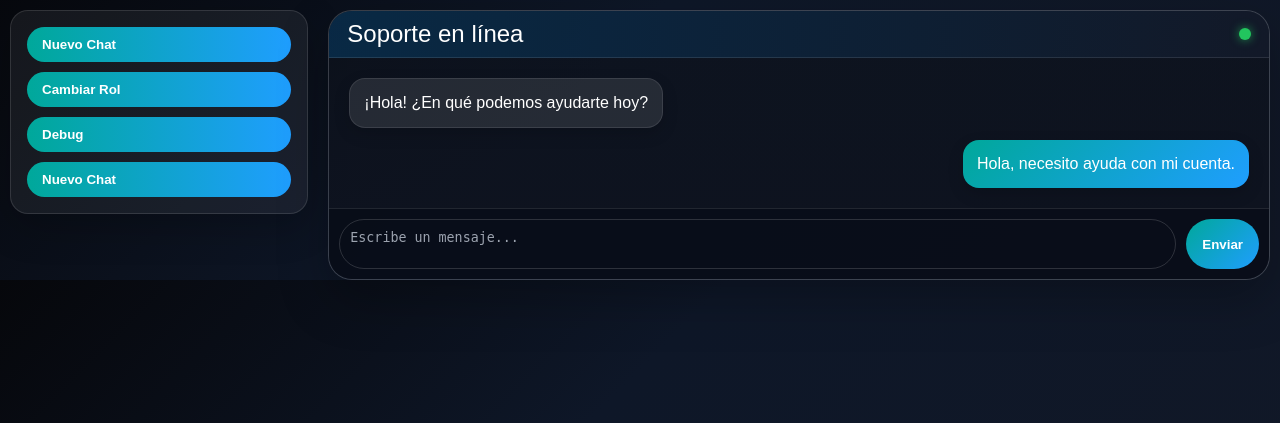
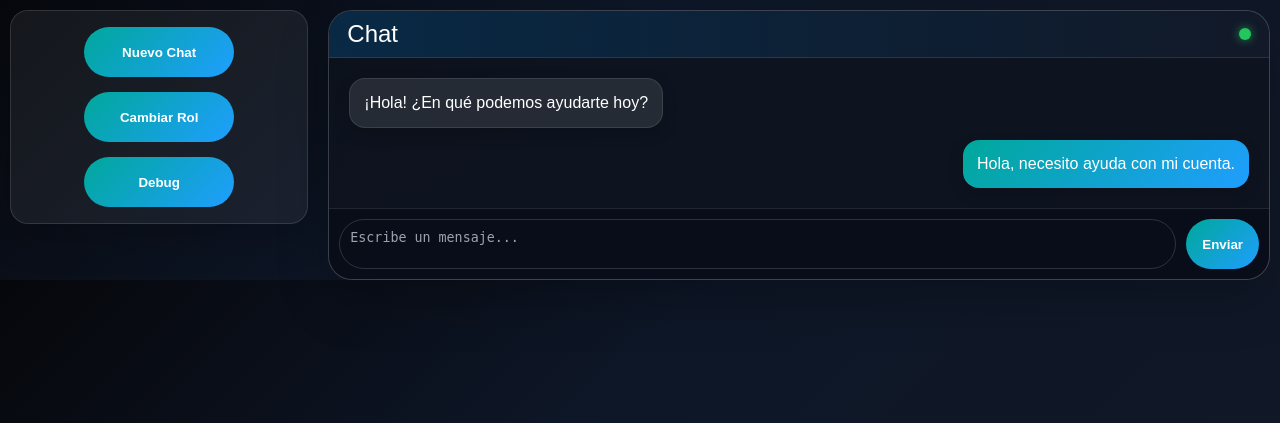
Before and after one commit to CM-Sebastian/rag_personal_ollama_llamaindex, a FastAPI app: page / in a window 1280 px wide. Shown: the part 62-485 px from the top of the page. Run offline with FastAPI, Linux system fonts and the light colour scheme; some web fonts are replaced.

Commit message:
cambios en estaticos

```diff
--- a/src/api/App.py
+++ b/src/api/App.py
@@ -47,10 +47,14 @@
 #Parte IA
 
 
-@app.post("/chat")
+@app.post("/chat-input")
 def recibirMensaje(request: Entradas):
-    entradaUsuario = request.texto
-    print(entradaUsuario)
+
+    entradaChat = request.texto
+    #Falta meter rol aqui
+    PersonalRAG.ask(request.texto,role=role)
+
+
 
 
 """
--- a/src/api/static/main.js
+++ b/src/api/static/main.js
@@ -1,17 +1,59 @@
 // Los elemenots del DOM
+
+const navMenu = document.getElementById("menu-div")
 const divMensaje_envio = document.getElementsByClassName("mensaje enviado")
 const divMensaje_IA = document.getElementsByClassName("mensaje recibido");
 const strMensaje = document.getElementById("textoMensaje")
 const btnChatEnviar = document.getElementById("botonEnviar")
+const rolCuadro = document.getElementById("rol-div")
 
-//Los eventos
 
-btnChatEnviar.addEventListener("click", () => {
+//Botones de cierre
+const btnCerrarRoles = document.getElementById("CerrarRoles-button")
+
+//Variables para IA
+let rol = ""
+
+
+//LOS EVENTOS
+
+//Funciones de utilidad
+
+function CerrarCuadro(objectoX,cuadro){
+    objectoX.addEventListener("click",()=>{
+        cuadro.style.display = "None"
+    })
+
+}
+
+
+//Eventos en navegacion
+navMenu.addEventListener('click', (e) => {
+    // Verificar que el elemento clicado sea un botón
+    if (e.target.tagName === 'BUTTON') {
+
+        // 1. Opcional: Remover la selección de otros botones si solo quieres uno activo a la vez
+        const botones = navMenu.querySelectorAll('button');
+        botones.forEach(btn => btn.classList.remove('seleccionado'));
+
+        // 2. Marcar el botón actual como seleccionado
+        e.target.classList.add('seleccionado');
+
+        // 3. Verificar si fue seleccionado (comprobando la clase)
+        if (e.target.classList.contains('seleccionado') && e.target.id == "CambiarRol") {
+            rolCuadro.style.display = "block";
+        }
+    }
+});
+
+
+
+btnChatEnviar.addEventListener("click",async () => {
     if (!strMensaje.value){
         strMensaje.placeholder = "Debes escribir algo primero..."
     }else{
         //aqui hay error
-        respuestaMensaje = await fetch("/chat",{
+        respuestaMensaje = await fetch("/chat-input",{
             method: "POST",
             headers: JSON.stringify({ texto: strMensaje.value }),
             body: strMensaje.value
@@ -20,3 +62,11 @@
 });
 
 // Conexion con python
+
+
+
+
+//Funciones de solo apariencia
+
+//Cerrar
+CerrarCuadro(btnCerrarRoles,rolCuadro)
--- a/src/api/static/styles.css
+++ b/src/api/static/styles.css
@@ -80,7 +80,6 @@
 
 .opciones-header button{
     width: auto;
-    height: 50px;
     background-color: black;
     border: 1px solid rgba(255, 255, 255, 0.12);
     border-radius: 30px;
@@ -98,33 +97,66 @@
     box-shadow: 0 12px 40px rgba(0, 0, 0, 0.2);
 }
 
-ul {
-    list-style-type: none;
+#menu-div{
     display: flex;
     flex-direction: column;
-    gap: 10px;
+    flex-wrap: nowrap;
+    gap: 15px;
+    align-items: center;
+    justify-content: start;
 }
 
-li{
-    display: flex;
-    justify-content: center;
-}
-
-li button {
-  background: linear-gradient(90deg, #00a89a, #1f9eff);
-  border: none;
-  width: 100%;
-  padding: 10px 15px;
-  cursor: pointer;
-  text-align: left;
+#menu-div button{
+    width: 150px;
 }
 
 
+#rol-div{
+    width: 100%;
+    display: flex;
+    flex-direction: column;
+    gap: 100px;
+    justify-content: center;
+    align-items: center;
+}
 
-button:hover{
-    background: linear-gradient(90deg, #1f9eff, #00a89a);
-    transform: translateX(2px);
+#rol-div button{
+    background: none;
+    text-decoration: underline;
+    text-decoration-color: #1f5bff; /* Cambia el color del subrayado */
+    text-decoration-thickness: 3px; /* Cambia el grosor de la línea */
+    text-decoration-style: solid;
 }
+
+#rol-div button:hover{
+    text-decoration-color: #19e8ff;
+    text-decoration-thickness: 3px;
+    box-shadow: none;
+
+}
+
+
+button {
+    height: 50px;
+    border: none;
+    border-radius: 300px;
+    padding: 0 16px;
+    background: linear-gradient(135deg, #00a89a, #1f9eff);
+    color: white;
+    cursor: pointer;
+    font-weight: 700;
+    transition: transform 0.2s ease, box-shadow 0.2s ease;
+}
+
+.seleccionado {
+    background: linear-gradient(135deg, #19e8ff, #1f5bff);
+}
+
+button:hover {
+    transform: translateY(-1px);
+    box-shadow: 0 8px 20px rgba(31, 158, 255, 0.25);
+}
+
 
 /* Chat principal */
 .chat-div {
@@ -207,11 +239,11 @@
     color: white;
 
     overflow-y: auto;
-        resize: none; /* Evita que el usuario lo redimensione */
+    resize: none; /* Evita que el usuario lo redimensione */
     outline: none;
     box-sizing: border-box;
     padding: 10px;
-  background: transparent;
+    background: transparent;
     scrollbar-gutter: stable;
 }
 
@@ -219,21 +251,6 @@
     color: #9ca3af;
 }
 
-button {
-    border: none;
-    border-radius: 300px;
-    padding: 0 16px;
-    background: linear-gradient(135deg, #00a89a, #1f9eff);
-    color: white;
-    cursor: pointer;
-    font-weight: 700;
-    transition: transform 0.2s ease, box-shadow 0.2s ease;
-}
-
-button:hover {
-    transform: translateY(-1px);
-    box-shadow: 0 8px 20px rgba(31, 158, 255, 0.25);
-}
 
 @media (max-width: 900px) {
     body {
--- a/src/api/templates/index.html
+++ b/src/api/templates/index.html
@@ -19,18 +19,29 @@
     </header>
     <section class="contenido-section">
         <aside class="menu-aside">
-            <nav class="menu-nav" aria-label="Navegación principal">
-                <ul>
-                    <li id="nuevo-chat"><button>Nuevo Chat</button></li>
-                    <li id="rol"><button>Cambiar Rol</button></li>
-                    <li id="debug"><button>Debug</button></li>
-                    <li id=""><button>Nuevo Chat</button></li>
-                </ul>
+            <nav>
+                <div id="menu-div" aria-label="Navegación principal">
+
+                    <button id="NuevoChat">Nuevo Chat</button>
+                    <button id="CambiarRol">Cambiar Rol</button>
+                    <div id="rol-div" style="display: none;">
+                        <button id="CerrarRoles-button">X</button>
+                        <button id="rolRecultador">Reclutador</button>
+                        <button id="rolCliente">Cliente</button>
+                        <button id="rolEstudiante">Estudiante</button>
+                        <button id="rolColega">Colega profesional</button>
+                        <button id="rolPublico">Publico general</button>
+
+                    </div>
+
+                    <button id="Debug">Debug</button>
+
+                </div>
             </nav>
         </aside>
         <div class="chat-div">
             <div class="chat-cabecera">
-                <h2>Soporte en línea</h2>
+                <h2>Chat</h2>
                 <span class="estado-punto"></span>
             </div>
 
@@ -48,7 +59,11 @@
                 <button id="botonEnviar">Enviar</button>
             </div>
         </div>
+
+
     </section>
+
+
     <script src="../static/main.js"></script>
 </body>
 </html>
```
